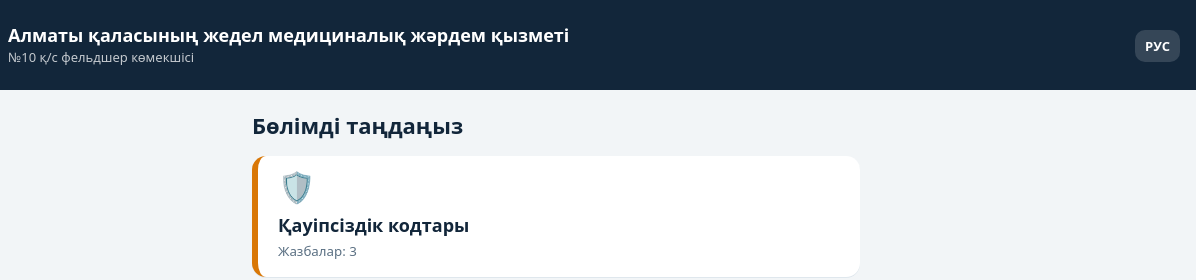
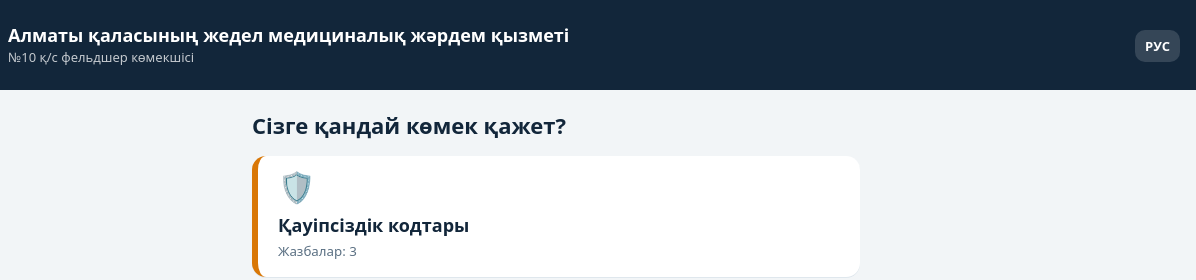
Before and after one commit to ernarkabyltay/app-w3v7758klld998-4432, a plain HTML site: page index.html in a window 1280 px wide. Shown: the top 280 px of the page, 84-1280 px from the left. Drawn offline with Linux system fonts and the light colour scheme.

Commit message:
Update text and notes in index.html for clarity

```diff
--- a/index.html
+++ b/index.html
@@ -110,7 +110,7 @@ const DB = {
     title: "Алматы қаласының жедел медициналық жәрдем қызметі",
     subtitle: "№10 қ/с фельдшер көмекшісі",
     homeNav: "Басты бет",
-    homeTitle: "Бөлімді таңдаңыз",
+    homeTitle: "Сізге қандай көмек қажет?",
     back: "← Басты бетке",
     count: "Жазбалар:",
     search: "Іздеу",
@@ -131,7 +131,7 @@ const DB = {
       },
       narcotics: {
         name: "Есірткілік және психотроптық препараттар", short: "Есірткілік", icon: "⚠️", color: "var(--narc)",
-        note: "Анықтамалық ақпарат. ҚР ДСМ қолданыстағы бұйрықтарымен салыстырыңыз.",
+        note: "Анықтамалық ақпарат. ҚР ДСМ қолданыстағы бұйрықтары және клиникалық хаттамаларымен салыстырыңыз.",
         items: [
           {
             icon: "💉",
@@ -202,10 +202,10 @@ const DB = {
 
   ru: {
     btn: "ҚАЗ",
-    title: "Служба скорой медицинской помощи г. Алматы",
+    title: "Служба скорой медицинской помощи города Алматы",
     subtitle: "Помощник фельдшера п/с №10",
     homeNav: "Главная",
-    homeTitle: "Выберите раздел",
+    homeTitle: "Чем вам помочь?",
     back: "← На главную",
     count: "Записей:",
     search: "Поиск",
@@ -226,7 +226,7 @@ const DB = {
       },
       narcotics: {
         name: "Наркотические и психотропные препараты", short: "Наркотические", icon: "⚠️", color: "var(--narc)",
-        note: "Справочная информация. Сверяйтесь с действующими приказами МЗ РК.",
+        note: "Справочная информация. Сверяйтесь с действующими приказами, и клиническими протоколами МЗ РК.",
         items: [
           {
             icon: "💉",
```
